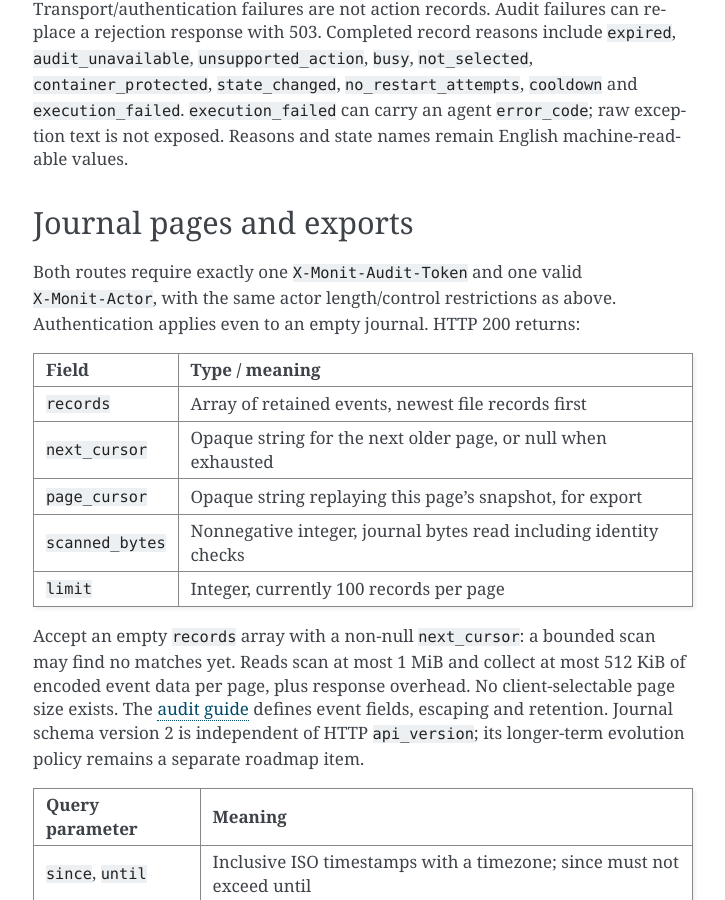
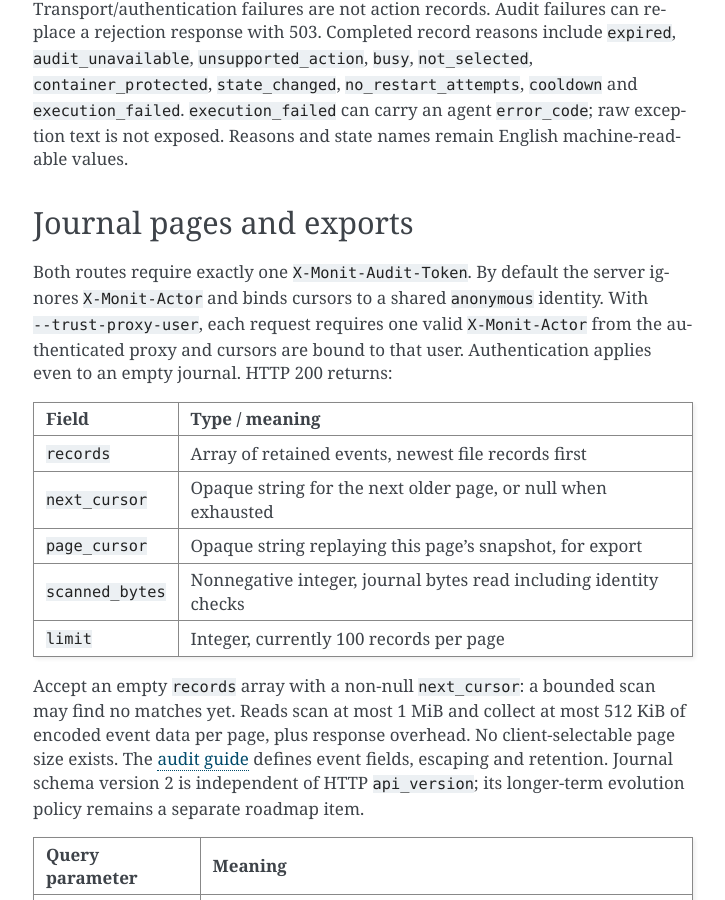
Before and after one commit to decryptus/monit-docker, a Sphinx documentation site: the page built from docs/http-api-contract.md, in a window 1280 px wide and 900 px high, scrolled down 6706 px. Shown: the whole window, without its empty margins (387-1112 px from the left). Built offline with Sphinx 7.4.7, drawn with Linux system fonts in a browser that asks for light colours.

Commit message:
Scope named audit readers to trusted proxies (docs/http-api-contract.md)

```diff
--- a/docs/http-api-contract.md
+++ b/docs/http-api-contract.md
@@ -201,8 +201,10 @@ exposed. Reasons and state names remain English machine-readable values.
 
 ## Journal pages and exports
 
-Both routes require exactly one `X-Monit-Audit-Token` and one valid
-`X-Monit-Actor`, with the same actor length/control restrictions as above.
+Both routes require exactly one `X-Monit-Audit-Token`. By default the server ignores
+`X-Monit-Actor` and binds cursors to a shared `anonymous` identity. With
+`--trust-proxy-user`, each request requires one valid `X-Monit-Actor` from the
+authenticated proxy and cursors are bound to that user.
 Authentication applies even to an empty journal. HTTP 200 returns:
 
 | Field | Type / meaning |
```
